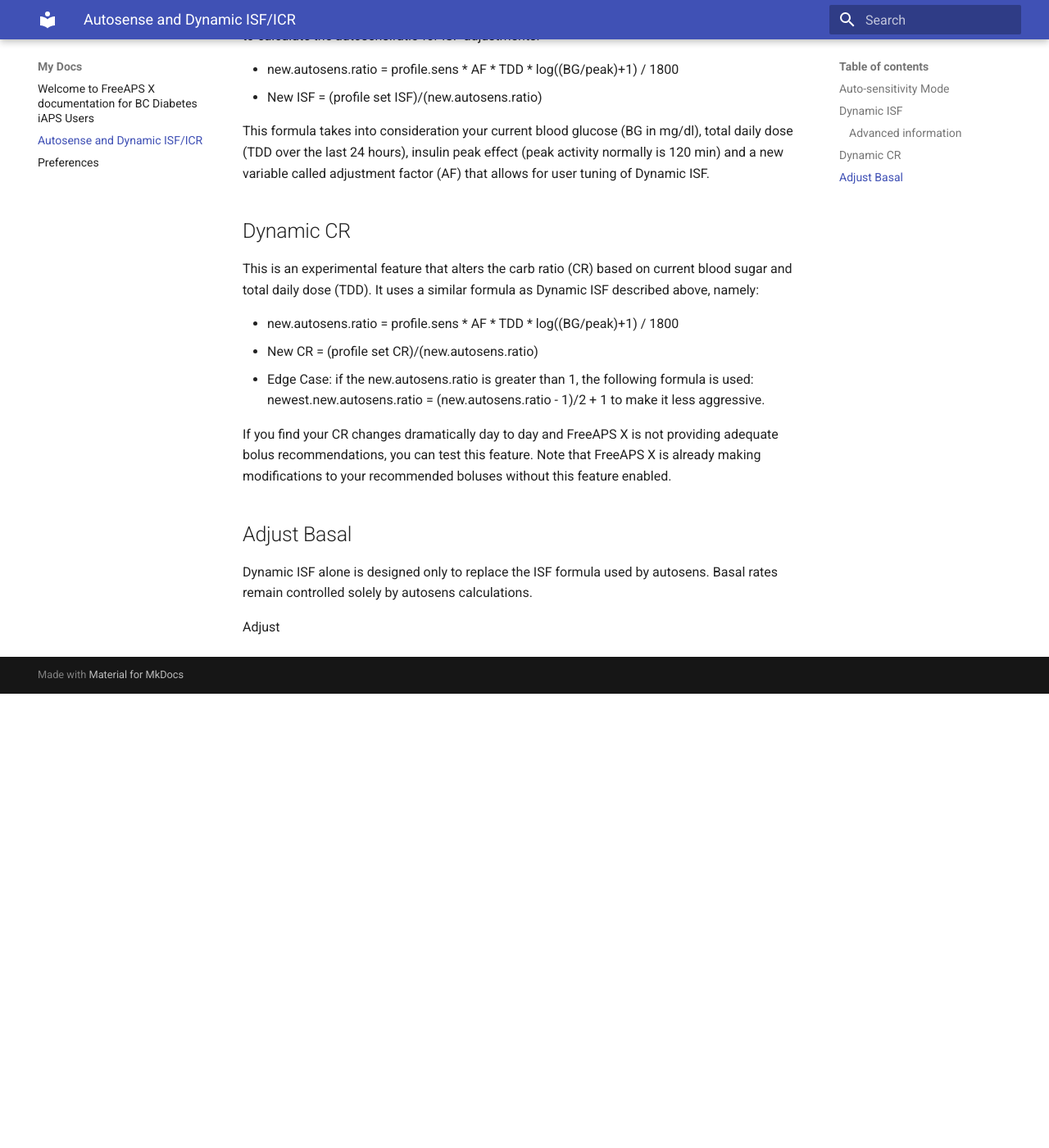
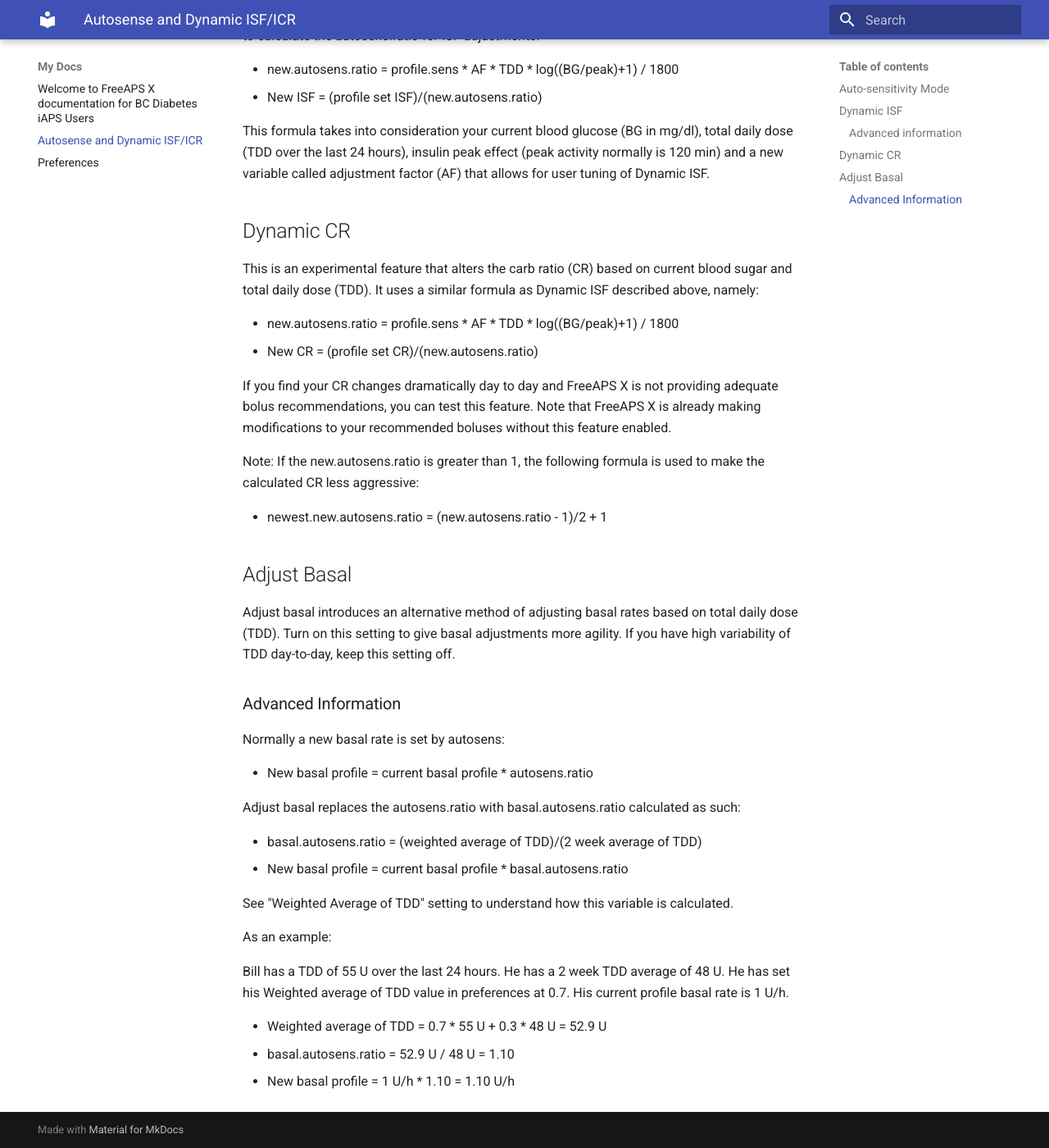
Before and after one commit to adamakeo/faxDocument, an MkDocs documentation site: the page built from docs/autosens-dynamic.md, in a window 1280 px wide and 1400 px high, scrolled down 1380 px. Shown: the whole window at 82% size. Built offline with MkDocs 1.6.1 and Material for MkDocs 9.7.7, drawn with Linux system fonts in a browser that asks for light colours; before the commit the page ends 2226 px from its top, so only the background shows below that.

Commit message:
Update autosens-dynamic.md

```diff
--- a/docs/autosens-dynamic.md
+++ b/docs/autosens-dynamic.md
@@ -44,11 +44,33 @@
 
 - new.autosens.ratio = profile.sens * AF * TDD * log((BG/peak)+1) / 1800
 - New CR = (profile set CR)/(new.autosens.ratio)
-- Edge Case: if the new.autosens.ratio is greater than 1, the following formula is used: newest.new.autosens.ratio = (new.autosens.ratio - 1)/2 + 1 to make it less aggressive.
 
 If you find your CR changes dramatically day to day and FreeAPS X is not providing adequate bolus recommendations, you can test this feature. Note that FreeAPS X is already making modifications to your recommended boluses without this feature enabled.
 
+Note:
+If the new.autosens.ratio is greater than 1, the following formula is used to make the calculated CR less aggressive:
+
+- newest.new.autosens.ratio = (new.autosens.ratio - 1)/2 + 1
+
 ## Adjust Basal
-Dynamic ISF alone is designed only to replace the ISF formula used by autosens. Basal rates remain controlled solely by autosens calculations.
+Adjust basal introduces an alternative method of adjusting basal rates based on total daily dose (TDD). Turn on this setting to give basal adjustments more agility. If you have high variability of TDD day-to-day, keep this setting off.
 
-Adjust
+### Advanced Information
+Normally a new basal rate is set by autosens:
+
+- New basal profile = current basal profile * autosens.ratio
+
+Adjust basal replaces the autosens.ratio with basal.autosens.ratio calculated as such:
+
+- basal.autosens.ratio = (weighted average of TDD)/(2 week average of TDD)
+- New basal profile = current basal profile * basal.autosens.ratio
+
+See "Weighted Average of TDD" setting to understand how this variable is calculated.
+
+As an example:
+
+Bill has a TDD of 55 U over the last 24 hours. He has a 2 week TDD average of 48 U. He has set his Weighted average of TDD value in preferences at 0.7. His current profile basal rate is 1 U/h.
+
+- Weighted average of TDD = 0.7 * 55 U + 0.3 * 48 U = 52.9 U
+- basal.autosens.ratio = 52.9 U / 48 U = 1.10
+- New basal profile = 1 U/h * 1.10 = 1.10 U/h
```
